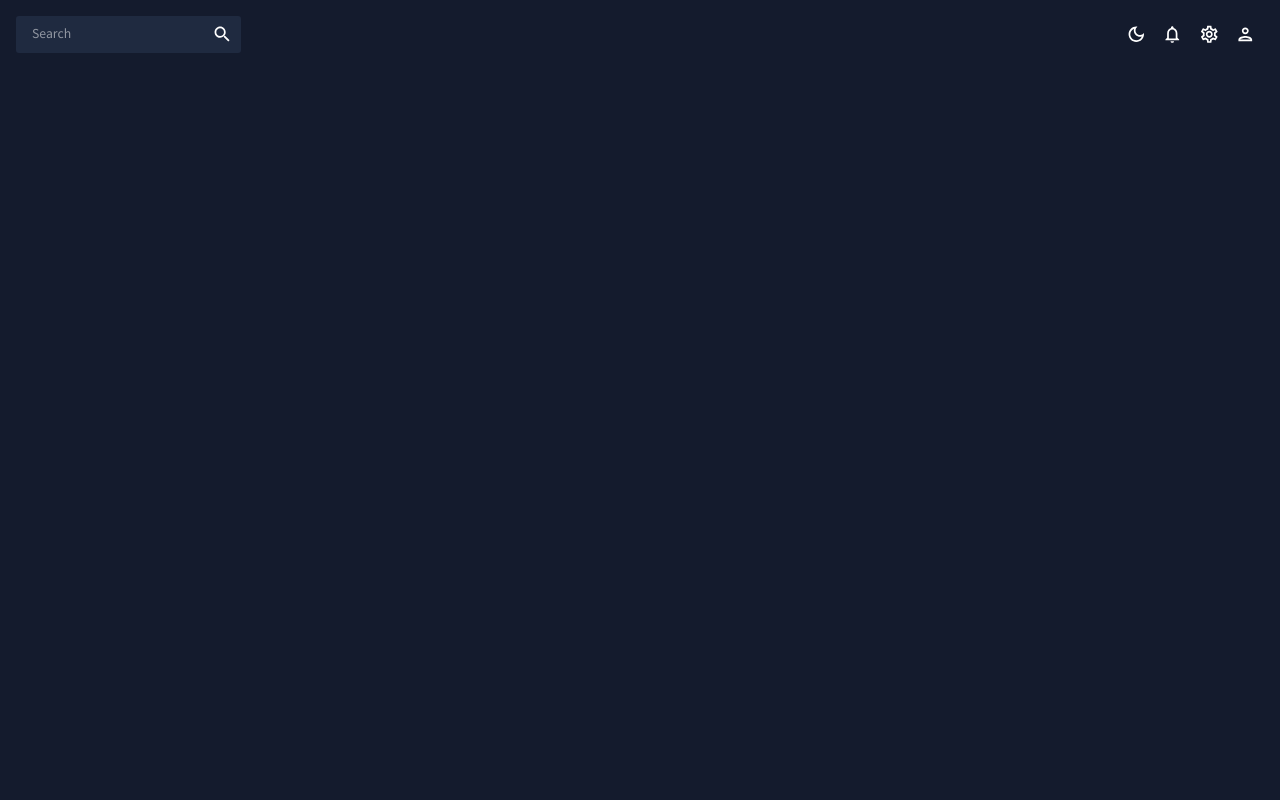
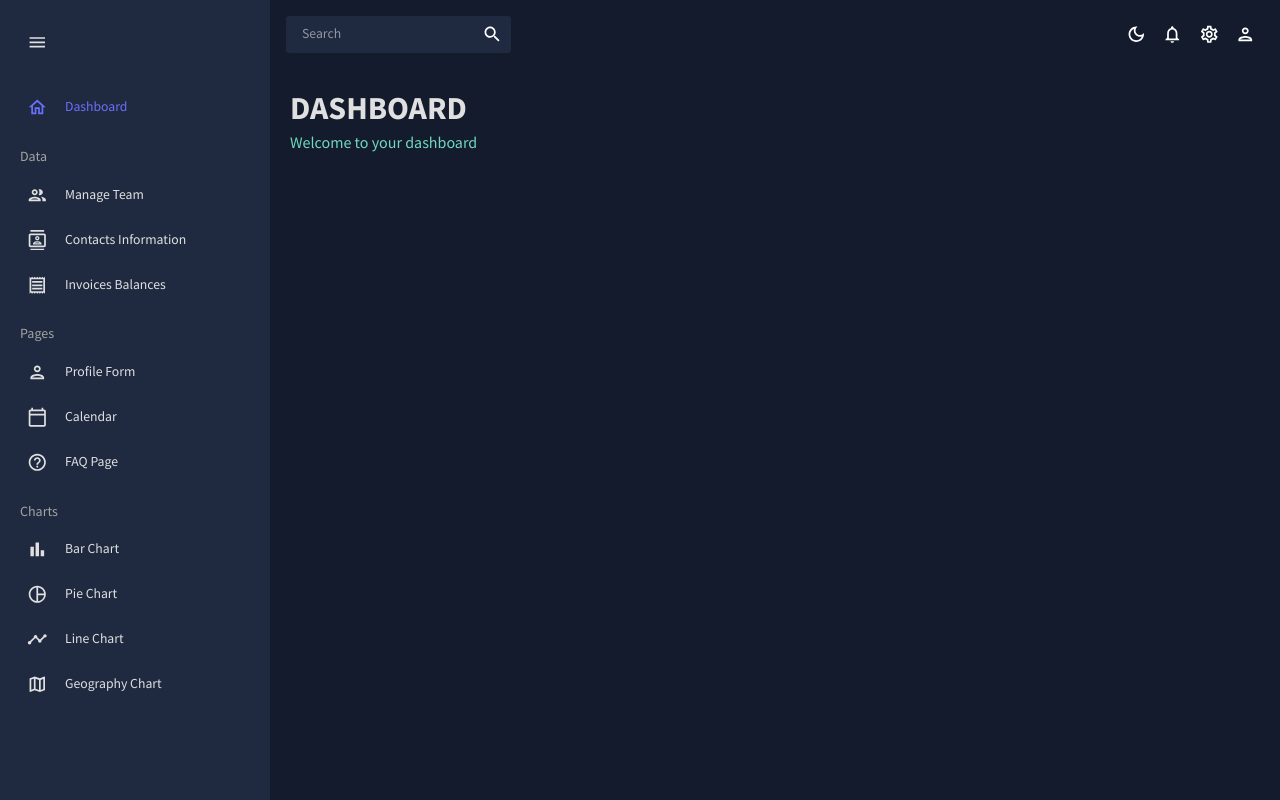
Before and after one commit to Mustafaisaev3/React-Admin-Dashboard, a React (Create React App) app: page / in a window 1280 px wide. Built offline with nearby package versions, Linux system fonts and the light colour scheme.

Commit message:
Making Sidebar component

```diff
--- a/package.json
+++ b/package.json
@@ -23,7 +23,7 @@
     "formik": "^2.2.9",
     "react": "^18.2.0",
     "react-dom": "^18.2.0",
-    "react-pro-sidebar": "^1.0.0",
+    "react-pro-sidebar": "^0.7.1",
     "react-router-dom": "^6.7.0",
     "react-scripts": "5.0.1",
     "web-vitals": "^2.1.4",
--- a/src/App.js
+++ b/src/App.js
@@ -1,6 +1,19 @@
 import { CssBaseline, ThemeProvider } from "@mui/material";
 import { ColorModeContext, useMode } from "./theme";
+import { Routes, Route } from "react-router-dom";
 import Topbar from './scenes/global/Topbar'
+import Sidebar from "./scenes/global/Sidebar";
+import Dashboard from "./scenes/dashboard";
+// import Team from "./scenes/team";
+// import Invoices from "./scenes/invoices";
+// import Contacts from "./scenes/contacts";
+// import Bar from "./scenes/bar";
+// import Form from "./scenes/form";
+// import Line from "./scenes/line";
+// import Pie from "./scenes/pie";
+// import FAQ from "./scenes/faq";
+// import Geography from "./scenes/geography";
+// import Calendar from "./scenes/calendar/calendar";
 
 
 function App() {
@@ -11,8 +24,22 @@
       <ThemeProvider theme={theme}>
         <CssBaseline />
         <div className="app">
+          <Sidebar />
           <main className="content">
             <Topbar />
+            <Routes>
+              <Route path="/" element={<Dashboard />} />
+              {/* <Route path="/team" element={<Team />} />
+              <Route path="/contacts" element={<Contacts />} />
+              <Route path="/invoices" element={<Invoices />} />
+              <Route path="/form" element={<Form />} />
+              <Route path="/bar" element={<Bar />} />
+              <Route path="/pie" element={<Pie />} />
+              <Route path="/line" element={<Line />} />
+              <Route path="/faq" element={<FAQ />} />
+              <Route path="/calendar" element={<Calendar />} />
+              <Route path="/geography" element={<Geography />} /> */}
+            </Routes>
           </main>
         </div>
       </ThemeProvider>
--- /dev/null
+++ b/src/components/Header.jsx
@@ -0,0 +1,24 @@
+import { Typography, Box, useTheme } from "@mui/material";
+import { tokens } from "../theme";
+
+const Header = ({ title, subtitle }) => {
+  const theme = useTheme();
+  const colors = tokens(theme.palette.mode);
+  return (
+    <Box mb="30px">
+      <Typography
+        variant="h2"
+        color={colors.grey[100]}
+        fontWeight="bold"
+        sx={{ m: "0 0 5px 0" }}
+      >
+        {title}
+      </Typography>
+      <Typography variant="h5" color={colors.greenAccent[400]}>
+        {subtitle}
+      </Typography>
+    </Box>
+  );
+};
+
+export default Header;
--- a/src/scenes/dashboard/index.jsx
+++ b/src/scenes/dashboard/index.jsx
@@ -0,0 +1,15 @@
+import { Box } from '@mui/system'
+import React from 'react'
+import Header from '../../components/Header'
+
+const Dashboard = () => {
+  return (
+    <Box margin={'20px'}>
+        <Box display={'flex'} justifyContent={'space-between'} alignItems={'center'} >
+            <Header title='DASHBOARD' subtitle="Welcome to your dashboard" />
+        </Box>
+    </Box>
+  )
+}
+
+export default Dashboard
--- a/src/scenes/global/Sidebar.jsx
+++ b/src/scenes/global/Sidebar.jsx
@@ -1,9 +1,228 @@
-import React from 'react'
+import { useState } from "react";
+import { ProSidebar, Menu, MenuItem } from "react-pro-sidebar";
+import { Box, IconButton, Typography, useTheme } from "@mui/material";
+import { Link } from "react-router-dom";
+import "react-pro-sidebar/dist/css/styles.css";
+import { tokens } from "../../theme";
+import HomeOutlinedIcon from "@mui/icons-material/HomeOutlined";
+import PeopleOutlinedIcon from "@mui/icons-material/PeopleOutlined";
+import ContactsOutlinedIcon from "@mui/icons-material/ContactsOutlined";
+import ReceiptOutlinedIcon from "@mui/icons-material/ReceiptOutlined";
+import PersonOutlinedIcon from "@mui/icons-material/PersonOutlined";
+import CalendarTodayOutlinedIcon from "@mui/icons-material/CalendarTodayOutlined";
+import HelpOutlineOutlinedIcon from "@mui/icons-material/HelpOutlineOutlined";
+import BarChartOutlinedIcon from "@mui/icons-material/BarChartOutlined";
+import PieChartOutlineOutlinedIcon from "@mui/icons-material/PieChartOutlineOutlined";
+import TimelineOutlinedIcon from "@mui/icons-material/TimelineOutlined";
+import MenuOutlinedIcon from "@mui/icons-material/MenuOutlined";
+import MapOutlinedIcon from "@mui/icons-material/MapOutlined";
+
+const Item = ({ title, to, icon, selected, setSelected }) => {
+  const theme = useTheme();
+  const colors = tokens(theme.palette.mode);
+  return (
+    <MenuItem
+      active={selected === title}
+      style={{
+        color: colors.grey[100],
+      }}
+      onClick={() => setSelected(title)}
+      icon={icon}
+    >
+      <Typography>{title}</Typography>
+      <Link to={to} />
+    </MenuItem>
+  );
+};
 
 const Sidebar = () => {
+  const theme = useTheme();
+  const colors = tokens(theme.palette.mode);
+  const [isCollapsed, setIsCollapsed] = useState(true);
+  const [selected, setSelected] = useState("Dashboard");
+
   return (
-    <div>Sidebar</div>
-  )
-}
+    <Box
+      sx={{
+        "& .pro-sidebar-inner": {
+          background: `${colors.primary[400]} !important`,
+        },
+        "& .pro-icon-wrapper": {
+          backgroundColor: "transparent !important",
+        },
+        "& .pro-inner-item": {
+          padding: "5px 35px 5px 20px !important",
+        },
+        "& .pro-inner-item:hover": {
+          color: "#868dfb !important",
+        },
+        "& .pro-menu-item.active": {
+          color: "#6870fa !important",
+        },
+      }}
+    >
+      <ProSidebar >
+        <Menu iconShape="square">
+          {/* LOGO AND MENU ICON */}
+          <MenuItem
+            onClick={() => setIsCollapsed(!isCollapsed)}
+            icon={isCollapsed ? <MenuOutlinedIcon /> : undefined}
+            style={{
+              margin: "10px 0 20px 0",
+              color: colors.grey[100],
+            }}
+          >
+            {!isCollapsed && (
+              <Box
+                display="flex"
+                justifyContent="space-between"
+                alignItems="center"
+                ml="15px"
+              >
+                <Typography variant="h3" color={colors.grey[100]}>
+                  ADMINIS
+                </Typography>
+                <IconButton onClick={() => setIsCollapsed(!isCollapsed)}>
+                  <MenuOutlinedIcon />
+                </IconButton>
+              </Box>
+            )}
+          </MenuItem>
 
-export default Sidebar
+          {!isCollapsed && (
+            <Box mb="25px">
+              <Box display="flex" justifyContent="center" alignItems="center">
+                <img
+                  alt="profile-user"
+                  width="100px"
+                  height="100px"
+                  src={`../../assets/user.png`}
+                  style={{ cursor: "pointer", borderRadius: "50%" }}
+                />
+              </Box>
+              <Box textAlign="center">
+                <Typography
+                  variant="h2"
+                  color={colors.grey[100]}
+                  fontWeight="bold"
+                  sx={{ m: "10px 0 0 0" }}
+                >
+                  Ed Roh
+                </Typography>
+                <Typography variant="h5" color={colors.greenAccent[500]}>
+                  VP Fancy Admin
+                </Typography>
+              </Box>
+            </Box>
+          )}
+
+          <Box paddingLeft={isCollapsed ? undefined : "10%"}>
+            <Item
+              title="Dashboard"
+              to="/"
+              icon={<HomeOutlinedIcon />}
+              selected={selected}
+              setSelected={setSelected}
+            />
+
+            <Typography
+              variant="h6"
+              color={colors.grey[300]}
+              sx={{ m: "15px 0 5px 20px" }}
+            >
+              Data
+            </Typography>
+            <Item
+              title="Manage Team"
+              to="/team"
+              icon={<PeopleOutlinedIcon />}
+              selected={selected}
+              setSelected={setSelected}
+            />
+            <Item
+              title="Contacts Information"
+              to="/contacts"
+              icon={<ContactsOutlinedIcon />}
+              selected={selected}
+              setSelected={setSelected}
+            />
+            <Item
+              title="Invoices Balances"
+              to="/invoices"
+              icon={<ReceiptOutlinedIcon />}
+              selected={selected}
+              setSelected={setSelected}
+            />
+
+            <Typography
+              variant="h6"
+              color={colors.grey[300]}
+              sx={{ m: "15px 0 5px 20px" }}
+            >
+              Pages
+            </Typography>
+            <Item
+              title="Profile Form"
+              to="/form"
+              icon={<PersonOutlinedIcon />}
+              selected={selected}
+              setSelected={setSelected}
+            />
+            <Item
+              title="Calendar"
+              to="/calendar"
+              icon={<CalendarTodayOutlinedIcon />}
+              selected={selected}
+              setSelected={setSelected}
+            />
+            <Item
+              title="FAQ Page"
+              to="/faq"
+              icon={<HelpOutlineOutlinedIcon />}
+              selected={selected}
+              setSelected={setSelected}
+            />
+
+            <Typography
+              variant="h6"
+              color={colors.grey[300]}
+              sx={{ m: "15px 0 5px 20px" }}
+            >
+              Charts
+            </Typography>
+            <Item
+              title="Bar Chart"
+              to="/bar"
+              icon={<BarChartOutlinedIcon />}
+              selected={selected}
+              setSelected={setSelected}
+            />
+            <Item
+              title="Pie Chart"
+              to="/pie"
+              icon={<PieChartOutlineOutlinedIcon />}
+              selected={selected}
+              setSelected={setSelected}
+            />
+            <Item
+              title="Line Chart"
+              to="/line"
+              icon={<TimelineOutlinedIcon />}
+              selected={selected}
+              setSelected={setSelected}
+            />
+            <Item
+              title="Geography Chart"
+              to="/geography"
+              icon={<MapOutlinedIcon />}
+              selected={selected}
+              setSelected={setSelected}
+            />
+          </Box>
+        </Menu>
+      </ProSidebar>
+    </Box>
+  );
+};
+
+export default Sidebar;
```
Also changed, not shown: public/assets/user.png (added), 1 other file (tests, documents, lock files or other folders).
